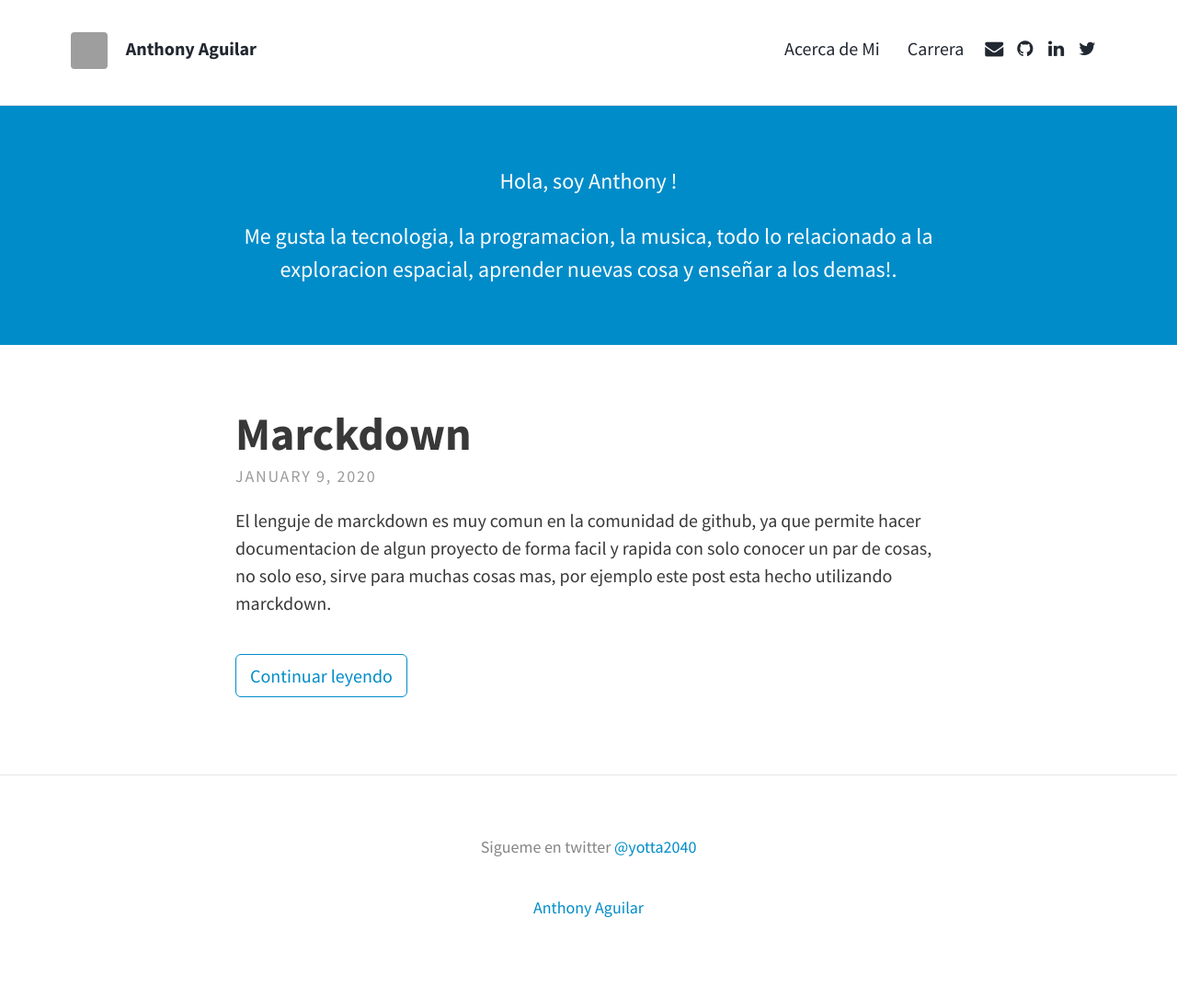
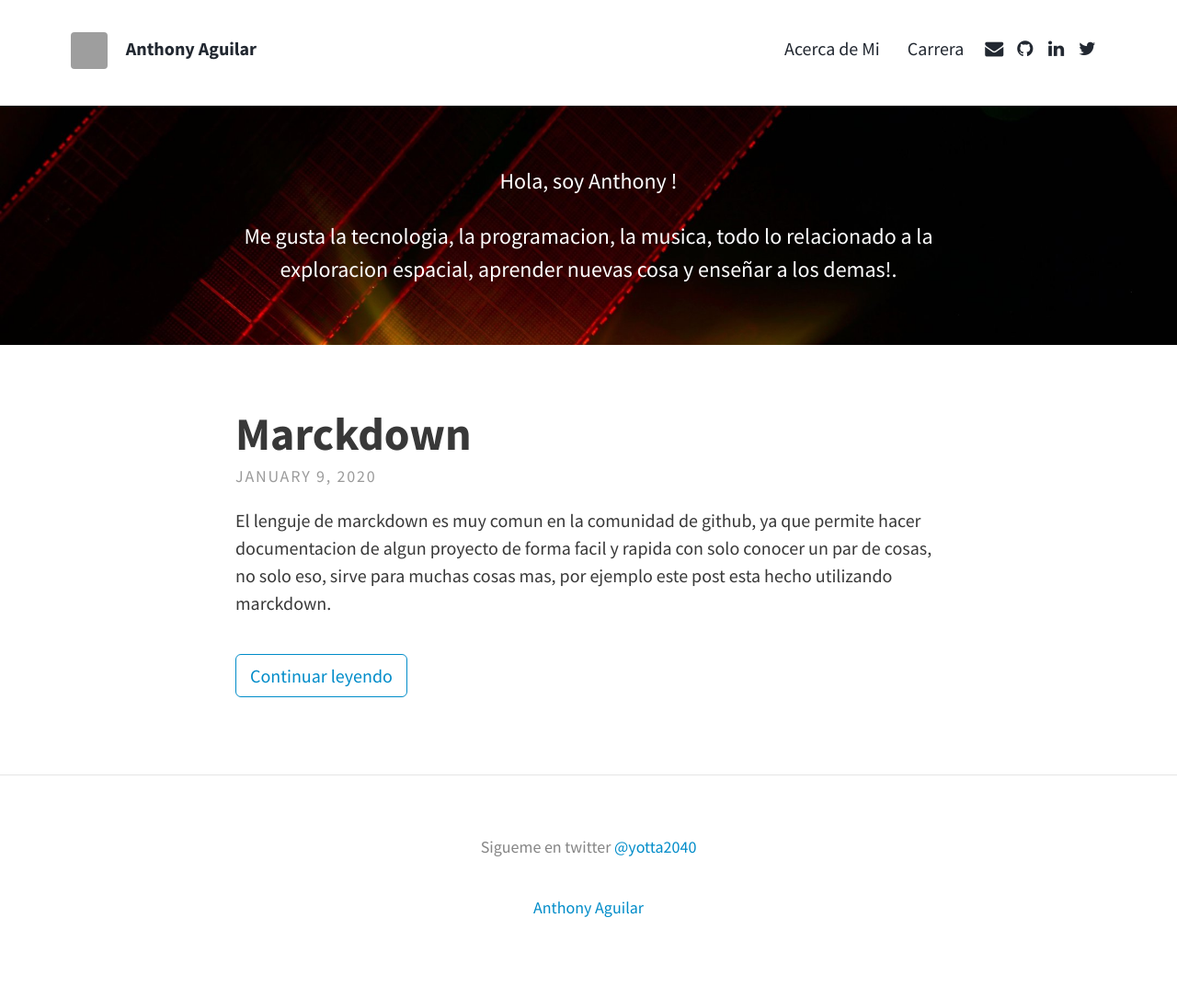
Before and after one commit to yotta2040/yotta2040.github.io, a Jekyll site: the page built from index.html, in a window 1280 px wide. Shown: the whole page at 92% size. Built offline with Jekyll 4.4.1, drawn with Linux system fonts in a browser that asks for light colours; nearby versions of some CDN libraries; the list of posts is cut into pages by our own code; comment, search, counter and statistics services are not loaded; grey boxes are pictures that could not be loaded.

Commit message:
Update _config.yml
cambio de imagen portada

```diff
--- a/_config.yml
+++ b/_config.yml
@@ -14,7 +14,7 @@ themesetting:
   header_text: >
      <p> Hola, soy Anthony !</p>
      <p>Me gusta la tecnologia, la programacion, la musica, todo lo relacionado a la exploracion espacial, aprender nuevas cosa y enseñar a los demas!.</p>
-  header_text_feature_image:
+  header_text_feature_image: "img/page/espacio.jpeg"
   footer_text: >
    Sigueme en twitter <a href="https://twitter.com/yotta2040">@yotta2040</a>
 
```
